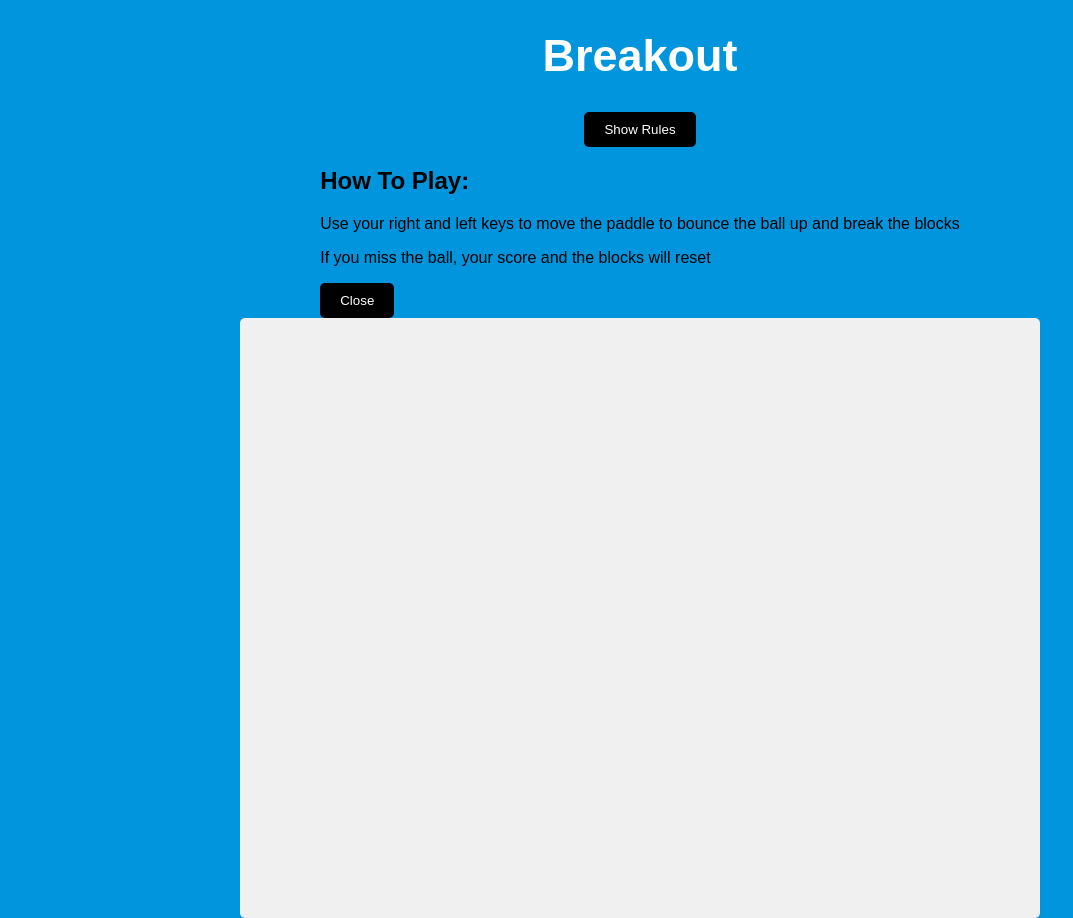
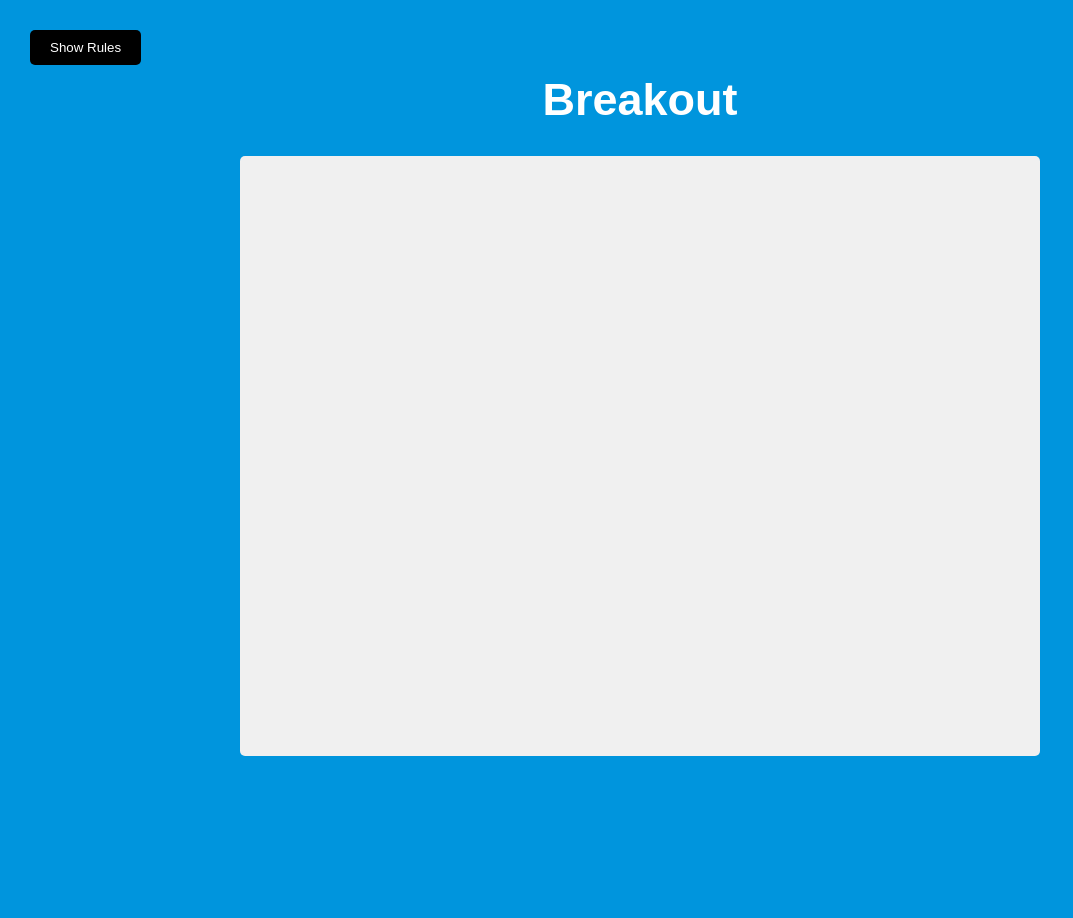
Before and after one commit to tayyab203/Breakout-Game, a plain HTML site: page index.html in a window 1280 px wide. Shown: the whole page, without its empty margins (0-1073 px from the left). After the commit the page ends 800 px from the top, so only its background shows below. Drawn offline with Linux system fonts and the light colour scheme.

Commit message:
commit 3

```diff
--- a/style.css
+++ b/style.css
@@ -32,3 +32,39 @@ canvas {
     color: #fff;
     border-radius: 5px;
 }
+
+.btn:focus {
+    outline: 0;
+}
+
+.btn-hover {
+    background: #222;
+}
+
+.btn:active {
+    transform: scale(0.98);
+}
+
+.rules-btn {
+    position: absolute;
+    top: 30px;
+    left: 30px;
+}
+
+.rules {
+    position: absolute;
+    top: 0;
+    left: 0;
+    background: #333;
+    color: #fff;
+    min-height: 100vh;
+    width: 400px;
+    padding: 20px;
+    line-height: 1.5;
+    transform: translateX(-400px);
+    transition: transform 1s ease-in-out;
+}
+
+.rules-show {
+    transform: translateX(0);
+}
```
